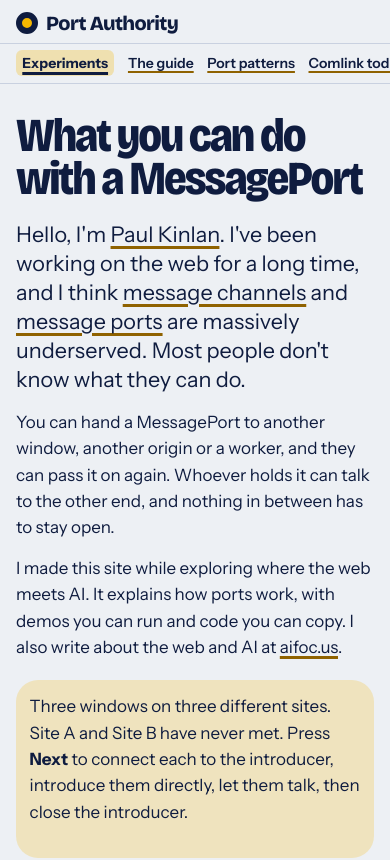
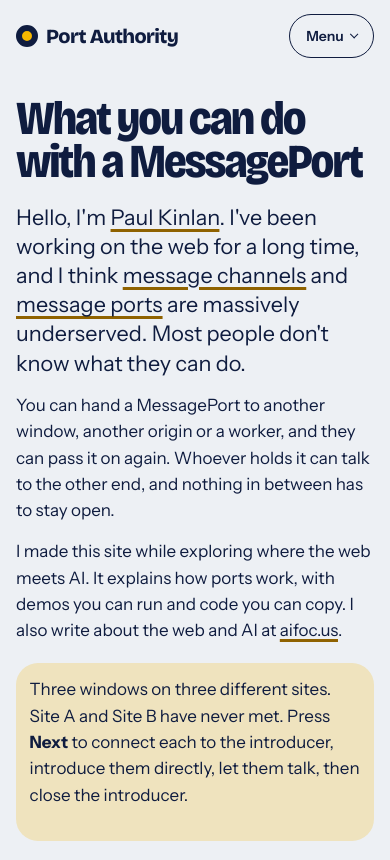
Before and after one commit to PaulKinlan/port-authority, a website: page sites/main/index.html in a window 390 px wide. Shown: the top 860 px of the page. Drawn offline with nearby package versions, Linux system fonts and the light colour scheme; files that its build step writes are made by us from their sources; files whose address does not match are found by name.

Commit message:
Fold the main menu behind a Menu button on narrow screens

```diff
--- a/scripts/reading.mjs
+++ b/scripts/reading.mjs
@@ -65,6 +65,7 @@ const html = `<!doctype html>
   <meta property="og:type" content="website">
   <meta name="twitter:card" content="summary">
   <link rel="stylesheet" href="/base.css">
+  <script src="/nav.js"></script>
   <script src="/errors.js"></script>
   <style>
     main { display: grid; grid-template-columns: minmax(0, 1fr); gap: clamp(2rem, 5vw, 3.2rem); padding-block: 1rem 4rem; }
--- a/sites/main/index.html
+++ b/sites/main/index.html
@@ -11,6 +11,7 @@
   <meta property="og:type" content="website">
   <meta name="twitter:card" content="summary">
   <link rel="stylesheet" href="/base.css">
+  <script src="/nav.js"></script>
   <link rel="stylesheet" href="/patterns/patterns.css">
   <style>
     .hero { padding-block: clamp(1.5rem, 6vw, 5rem) 1rem; display: grid; grid-template-columns: minmax(0, 1fr); gap: clamp(1.2rem, 4vw, 2.5rem); }
--- a/sites/shared/base.css
+++ b/sites/shared/base.css
@@ -137,25 +137,24 @@ label { font-weight: 600; display: block; margin-bottom: 0.3rem; }
   margin-inline: -0.45em;
   border-radius: 6px;
 }
+/* On a narrow screen the menu folds away behind a button, which /nav.js adds.
+   .has-menu is set by that script, so without it the links wrap instead. */
+.menu-toggle { display: none; }
 @media (max-width: 48rem) {
-  .site-bar { display: block; padding: 0.75rem 0 0.35rem; }
-  .site-bar .wordmark { margin-bottom: 0.55rem; }
-  .site-bar nav {
-    flex-wrap: nowrap;
-    overflow-x: auto;
-    -webkit-overflow-scrolling: touch;
-    scrollbar-width: none;
-    gap: 0.85rem;
-    padding: 0.35rem 1rem;
-    margin-inline: -1rem;
-    width: calc(100% + 2rem);
-    max-width: 100vw;
-    border-top: 1px solid var(--line);
-    border-bottom: 1px solid var(--line);
+  .has-menu .menu-toggle { display: inline-flex; min-height: 2.75rem; padding-inline: 1rem; }
+  .has-menu .menu-toggle::after {
+    content: ""; width: 0.45em; height: 0.45em;
+    border: solid currentColor; border-width: 0 0.14em 0.14em 0;
+    rotate: 45deg; translate: 0 -0.12em;
   }
-  .site-bar nav::-webkit-scrollbar { display: none; }
-  .site-bar nav a { white-space: nowrap; flex: none; padding-block: 0.2rem; }
-  .site-bar nav a[aria-current="page"] { margin-inline: 0; }
+  .has-menu .menu-toggle[aria-expanded="true"]::after { rotate: -135deg; translate: 0 0.12em; }
+  .has-menu .site-bar nav {
+    display: none; flex: 1 0 100%; flex-direction: column; align-items: stretch;
+    gap: 0; font-size: var(--step-0); border-top: 1px solid var(--line);
+  }
+  .has-menu .site-bar.menu-open nav { display: flex; }
+  .has-menu .site-bar nav a { padding: 0.75rem 0.25rem; border-bottom: 1px solid var(--line); text-decoration: none; }
+  .has-menu .site-bar nav a[aria-current="page"] { margin-inline: 0; padding-inline: 0.6rem; border-radius: 0; text-decoration: none; }
 }
 .wordmark { font: 800 1.25rem/1 var(--display); letter-spacing: -0.03em; text-decoration: none; display: inline-flex; align-items: center; gap: 0.5rem; }
 .wordmark::before {
--- /dev/null
+++ b/sites/shared/nav.js
@@ -0,0 +1,35 @@
+// On a narrow screen the main menu folds away behind a Menu button.
+//
+// A page opts in with <script src="/nav.js"></script> in its head. It is
+// loaded there, and not deferred, so that the class below is set before the
+// page is drawn and the links never flash open and shut. The styles are in
+// /base.css. Without script nothing is hidden: the links wrap onto more lines.
+document.documentElement.classList.add("has-menu");
+
+addEventListener("DOMContentLoaded", () => {
+  const bar = document.querySelector(".site-bar");
+  const nav = bar && bar.querySelector("nav");
+  if (!nav) return;
+  if (!nav.id) nav.id = "site-nav";
+
+  const button = document.createElement("button");
+  button.type = "button";
+  button.className = "menu-toggle quiet tiny";
+  button.textContent = "Menu";
+  button.setAttribute("aria-expanded", "false");
+  button.setAttribute("aria-controls", nav.id);
+  nav.before(button);
+
+  const isOpen = () => bar.classList.contains("menu-open");
+  const set = (open) => {
+    bar.classList.toggle("menu-open", open);
+    button.setAttribute("aria-expanded", String(open));
+  };
+  button.addEventListener("click", () => set(!isOpen()));
+  // Escape shuts the menu and puts you back on the button that opened it.
+  addEventListener("keydown", (event) => {
+    if (event.key !== "Escape" || !isOpen()) return;
+    set(false);
+    button.focus();
+  });
+});
--- a/sites/shared/refs.js
+++ b/sites/shared/refs.js
@@ -282,13 +282,6 @@ function run(root) {
 }
 
 if (typeof document !== "undefined") {
-  const start = () => {
-    const nav = document.querySelector(".site-bar nav");
-    const active = nav?.querySelector('a[aria-current="page"]');
-    if (nav && active && nav.scrollWidth > nav.clientWidth) {
-      nav.scrollLeft = Math.max(0, active.offsetLeft - (nav.clientWidth - active.offsetWidth) / 2);
-    }
-    run(document.body);
-  };
+  const start = () => run(document.body);
   document.readyState === "loading" ? document.addEventListener("DOMContentLoaded", start) : start();
 }
```
Also changed, not shown: sites/main/ai-router/index.html (+1 -0 lines), sites/main/comlink/index.html (+1 -0 lines), sites/main/far/index.html (+1 -0 lines), sites/main/guide/index.html (+1 -0 lines), sites/main/hub/agent/index.html (+1 -0 lines), sites/main/hub/index.html (+1 -0 lines), sites/main/isolated/index.html (+1 -0 lines), sites/main/lab/index.html (+1 -0 lines), sites/main/lab/results/index.html (+1 -0 lines), sites/main/missing/index.html (+1 -0 lines), sites/main/patterns/_page.html (+1 -0 lines), sites/main/patterns/index.html (+1 -0 lines), sites/main/reading/index.html (+1 -0 lines).
